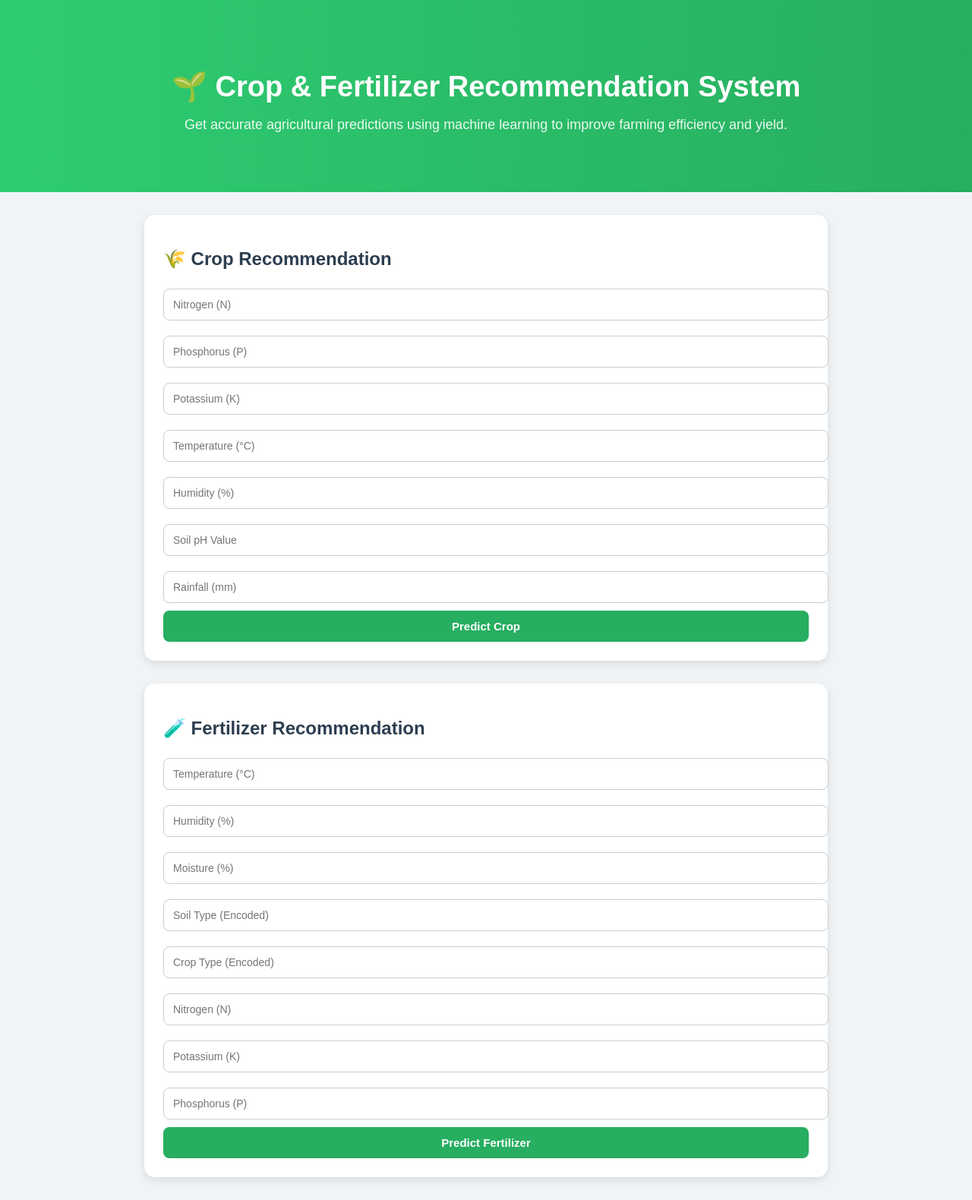
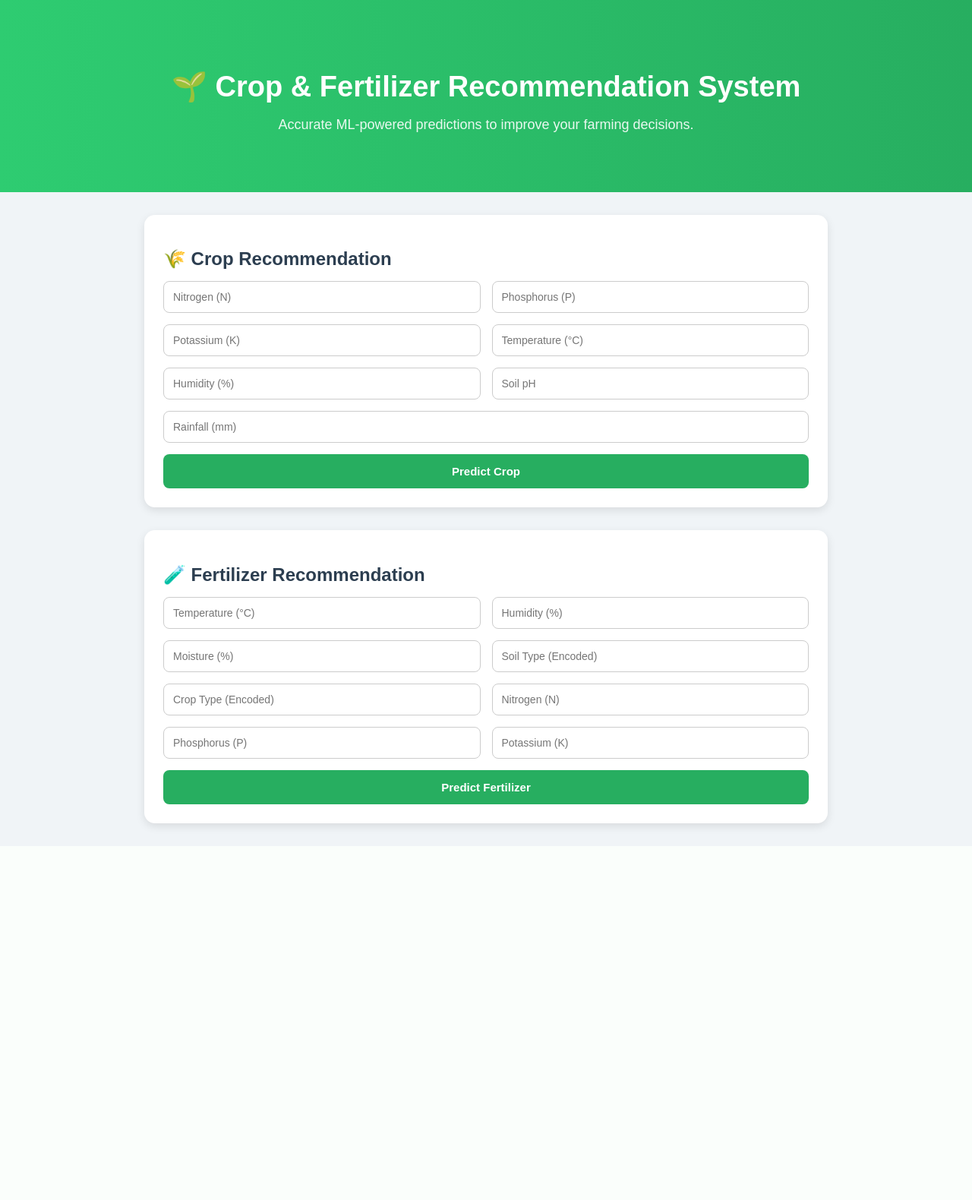
Before and after one commit to tryadav1176/Crop_Fertilizer_RS, a Flask app: page / in a window 1280 px wide. Shown: the whole page at 76% size. After the commit the page ends 1095 px from the top, so only its background shows below. Run offline with Flask 3, Linux system fonts and the light colour scheme; parts of the project's set-up code (start-up, migrations or seed data) failed here and were passed over.

Commit message:
Changed teh layout design of the project

```diff
--- a/Crop and Fertilizer Recommendation/templates/index.html
+++ b/Crop and Fertilizer Recommendation/templates/index.html
@@ -30,13 +30,14 @@
             opacity: 0.9;
         }
 
-        /* CARD LAYOUT */
+        /* CONTAINER */
         .container {
             width: 90%;
             max-width: 900px;
             margin: 30px auto;
         }
 
+        /* CARD */
         .card {
             background: white;
             padding: 25px;
@@ -50,18 +51,30 @@
             margin-bottom: 15px;
         }
 
+        /* PROPER FORM GRID */
+        .form-grid {
+            display: grid;
+            grid-template-columns: 1fr 1fr;
+            gap: 15px;
+        }
+
+        /* Full width for last field & button */
+        .form-grid input.full,
+        .form-grid button.full {
+            grid-column: span 2;
+        }
+
         input, select {
             width: 100%;
             padding: 12px;
-            margin: 10px 0;
             border-radius: 8px;
             border: 1px solid #ccc;
             font-size: 14px;
+            box-sizing: border-box;
         }
 
         button {
-            width: 100%;
-            padding: 12px;
+            padding: 14px;
             background: #27ae60;
             border: none;
             border-radius: 8px;
@@ -69,6 +82,7 @@
             font-weight: bold;
             font-size: 15px;
             cursor: pointer;
+            width: 100%;
         }
 
         button:hover {
@@ -84,6 +98,17 @@
             margin-top: 10px;
         }
 
+        /* Mobile Fix */
+        @media (max-width: 600px) {
+            .form-grid {
+                grid-template-columns: 1fr;
+            }
+            .form-grid input.full,
+            .form-grid button.full {
+                grid-column: span 1;
+            }
+        }
+
     </style>
 </head>
 <body>
@@ -91,7 +116,7 @@
     <!-- HERO SECTION -->
     <section class="hero">
         <h1>🌱 Crop & Fertilizer Recommendation System</h1>
-        <p>Get accurate agricultural predictions using machine learning to improve farming efficiency and yield.</p>
+        <p>Accurate ML-powered predictions to improve your farming decisions.</p>
     </section>
 
     <div class="container">
@@ -99,15 +124,23 @@
         <!-- Crop Recommendation Card -->
         <div class="card">
             <h2>🌾 Crop Recommendation</h2>
+
             <form method="post" action="/predict_crop">
+                <div class="form-grid">
+
                     <input type="number" name="N" placeholder="Nitrogen (N)" required>
                     <input type="number" name="P" placeholder="Phosphorus (P)" required>
+
                     <input type="number" name="K" placeholder="Potassium (K)" required>
                     <input type="number" step="any" name="temp" placeholder="Temperature (°C)" required>
+
                     <input type="number" step="any" name="hum" placeholder="Humidity (%)" required>
-                <input type="number" step="any" name="ph" placeholder="Soil pH Value" required>
-                <input type="number" step="any" name="rain" placeholder="Rainfall (mm)" required>
-                <button type="submit">Predict Crop</button>
+                    <input type="number" step="any" name="ph" placeholder="Soil pH" required>
+
+                    <input type="number" step="any" name="rain" placeholder="Rainfall (mm)" class="full" required>
+
+                    <button type="submit" class="full">Predict Crop</button>
+                </div>
             </form>
 
             {% if crop_result %}
@@ -120,16 +153,24 @@
         <!-- Fertilizer Recommendation Card -->
         <div class="card">
             <h2>🧪 Fertilizer Recommendation</h2>
+
             <form method="post" action="/predict_fertilizer">
+                <div class="form-grid">
+
                     <input type="number" step="any" name="temp" placeholder="Temperature (°C)" required>
                     <input type="number" step="any" name="hum" placeholder="Humidity (%)" required>
+
                     <input type="number" step="any" name="mois" placeholder="Moisture (%)" required>
                     <input type="number" name="soil" placeholder="Soil Type (Encoded)" required>
+
                     <input type="number" name="crop" placeholder="Crop Type (Encoded)" required>
                     <input type="number" name="N" placeholder="Nitrogen (N)" required>
+
+                    <input type="number" name="P" placeholder="Phosphorus (P)" required>
                     <input type="number" name="K" placeholder="Potassium (K)" required>
-                <input type="number" name="P" placeholder="Phosphorus (P)" required>
-                <button type="submit">Predict Fertilizer</button>
+
+                    <button type="submit" class="full">Predict Fertilizer</button>
+                </div>
             </form>
 
             {% if fert_result %}
```
Lines whose indentation alone changed are shown as unchanged.
